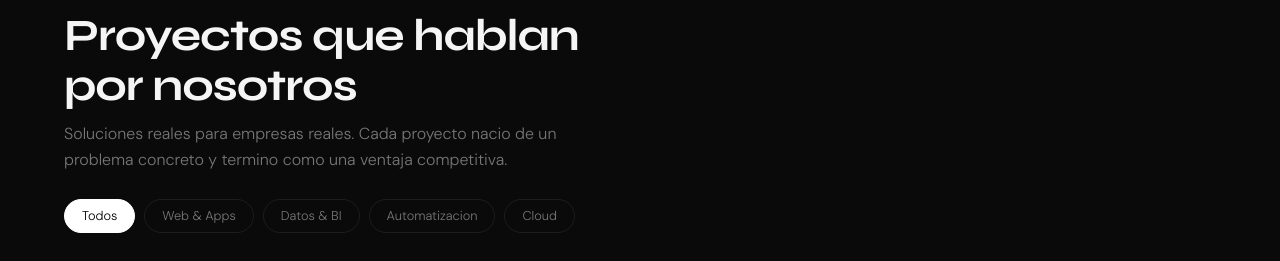
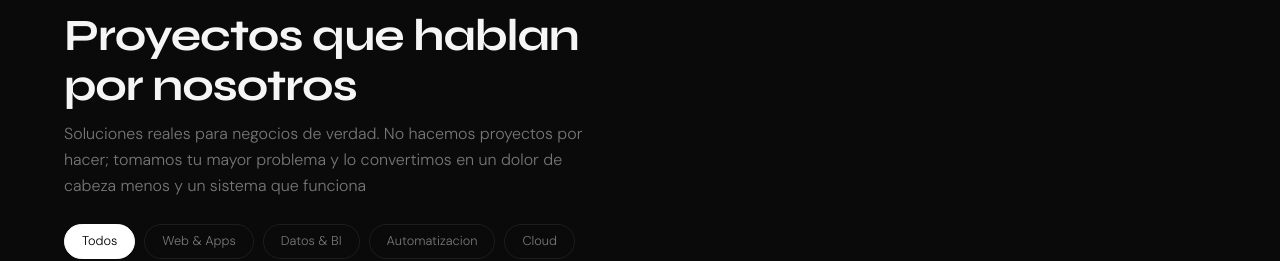
Before and after one commit to Lumen-Tec/LumenTec-Website, a Next.js app in the folder lumentech-website/: page / in a window 1280 px wide. Shown: the part 3000-3261 px from the top of the page. Built offline with nearby package versions, Linux system fonts and the light colour scheme.

Commit message:
fix: slogan section projects

```diff
--- a/lumentech-website/app/components/landing/ProjectsSection.tsx
+++ b/lumentech-website/app/components/landing/ProjectsSection.tsx
@@ -24,7 +24,7 @@ export default function ProjectsSection({
           por nosotros
         </h2>
         <p className="ssub">
-          Soluciones reales para empresas reales. Cada proyecto nacio de un problema concreto y termino como una ventaja competitiva.
+          Soluciones reales para negocios de verdad. No hacemos proyectos por hacer; tomamos tu mayor problema y lo convertimos en un dolor de cabeza menos y un sistema que funciona
         </p>
         <div className="filters">
           <button className={`fb ${activeFilter === "all" ? "on" : ""}`} onClick={() => onFilterChange("all")}>
```
